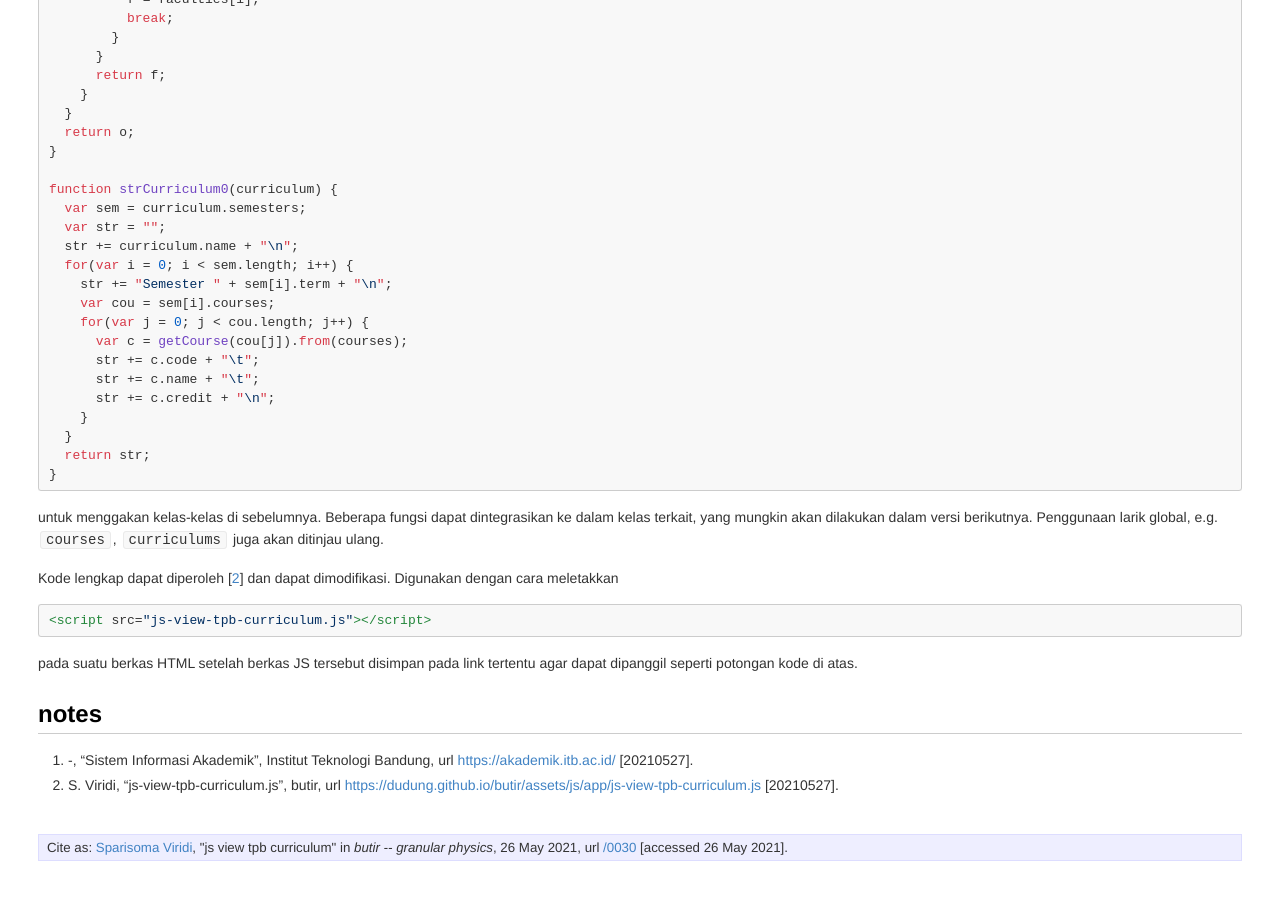
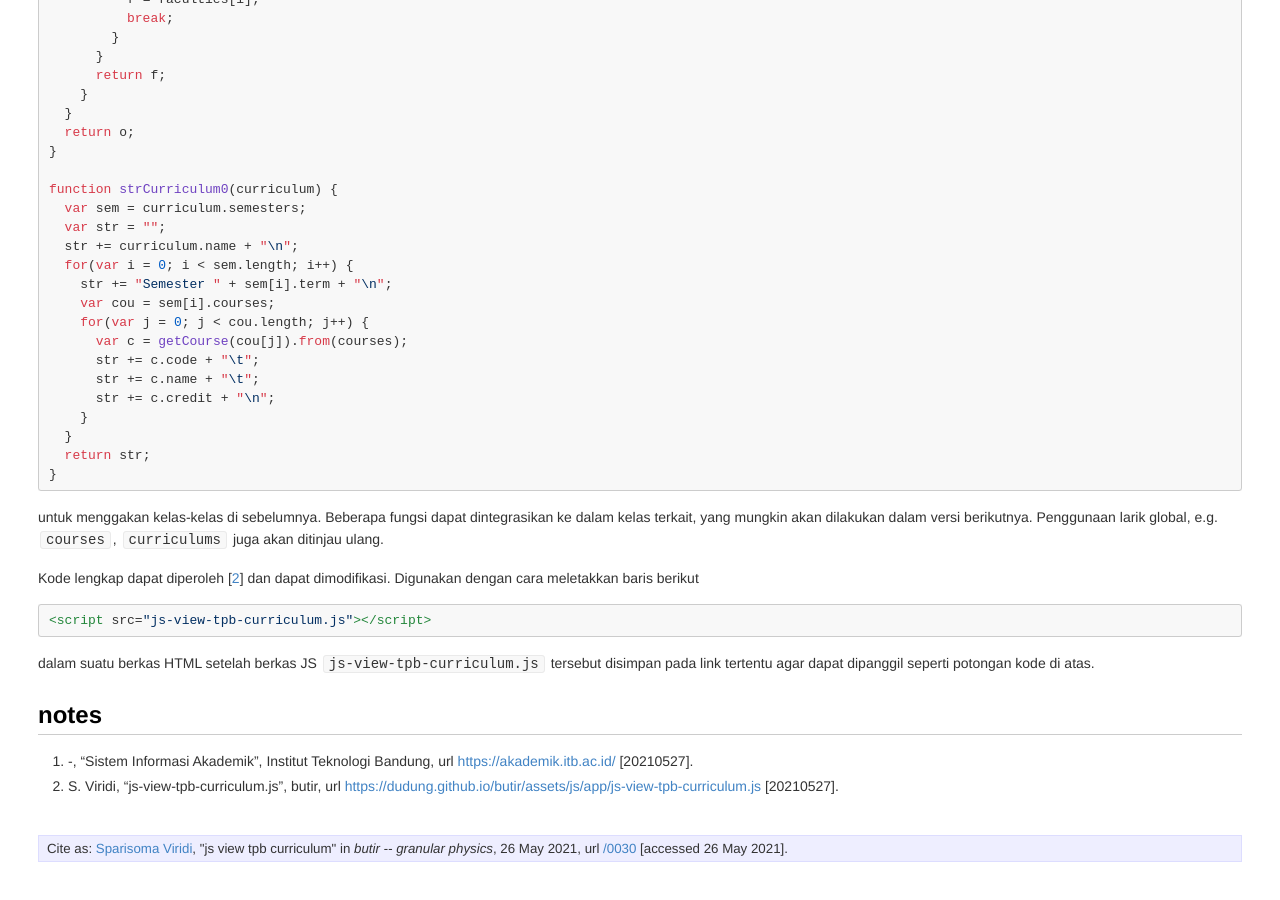
Before and after one commit to dudung/butir, a Jekyll site: the page built from _posts/0/03/2021-05-25-js-view-tpb-curriculum.md, in a window 1280 px wide and 900 px high, scrolled down 2368 px. Built offline with Jekyll 4.4.1, drawn with Linux system fonts in a browser that asks for light colours.

Commit message:
how to use js

````diff
--- a/_posts/0/03/2021-05-25-js-view-tpb-curriculum.md
+++ b/_posts/0/03/2021-05-25-js-view-tpb-curriculum.md
@@ -170,13 +170,13 @@
 
 untuk menggakan kelas-kelas di sebelumnya. Beberapa fungsi dapat dintegrasikan ke dalam kelas terkait, yang mungkin akan dilakukan dalam versi berikutnya. Penggunaan larik global, e.g. `courses`, `curriculums` juga akan ditinjau ulang.
 
-Kode lengkap dapat diperoleh [[2](#r02)] dan dapat dimodifikasi. Digunakan dengan cara meletakkan
+Kode lengkap dapat diperoleh [[2](#r02)] dan dapat dimodifikasi. Digunakan dengan cara meletakkan baris berikut
 
 ```html
 <script src="js-view-tpb-curriculum.js"></script>
 ```
 
-pada suatu berkas HTML setelah berkas JS tersebut disimpan pada link tertentu agar dapat dipanggil seperti potongan kode di atas.
+dalam suatu berkas HTML setelah berkas JS `js-view-tpb-curriculum.js` tersebut disimpan pada link tertentu agar dapat dipanggil seperti potongan kode di atas.
 
 
 ## notes
````
